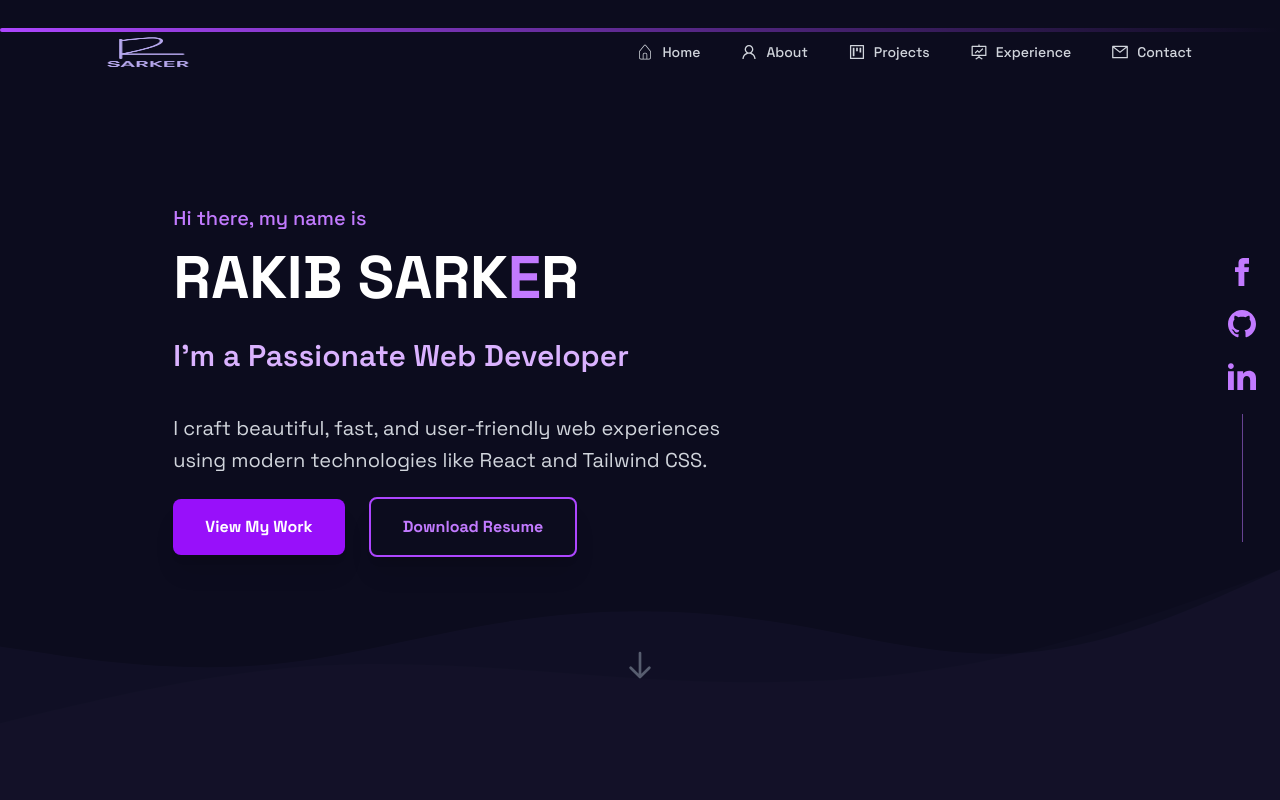
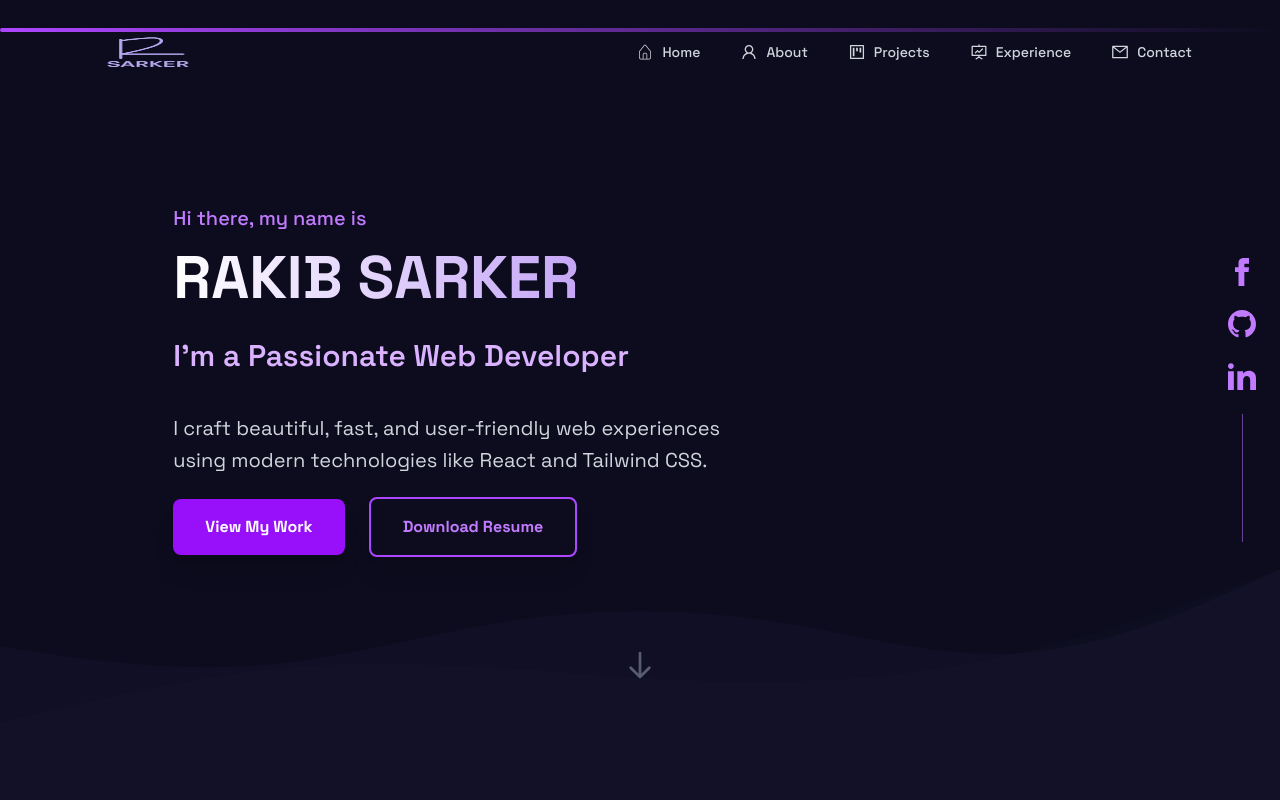
Before and after one commit to Sark-Rakib/sark-rakib-portfolio, a React (Vite) app: page / in a window 1280 px wide. Shown: the top 800 px of the page. Built offline with nearby package versions, Linux system fonts and the light colour scheme.

Commit message:
change hero style

```diff
--- a/src/component/Hero.jsx
+++ b/src/component/Hero.jsx
@@ -188,9 +188,9 @@ export default function Hero() {
 
         <motion.h1
           variants={item}
-          className="text-4xl sm:text-5xl md:text-6xl font-bold text-white mb-2"
+          className="text-4xl sm:text-5xl md:text-6xl font-bold mb-2 bg-gradient-to-r from-white to-purple-700 bg-clip-text text-transparent"
         >
-          RAKIB SARK<span className="text-purple-400">E</span>R
+          RAKIB SARKER
         </motion.h1>
 
         <motion.div
```
